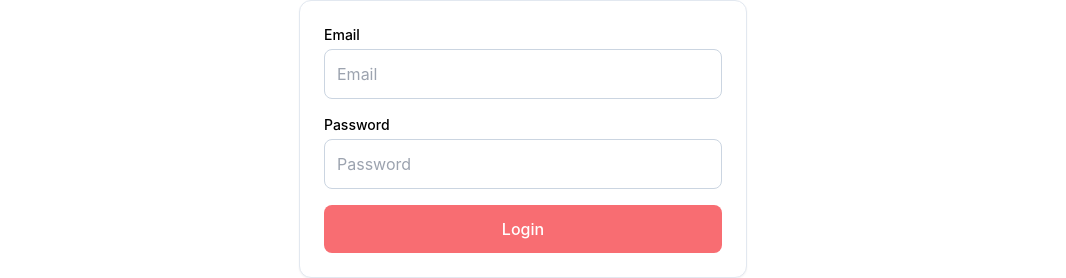
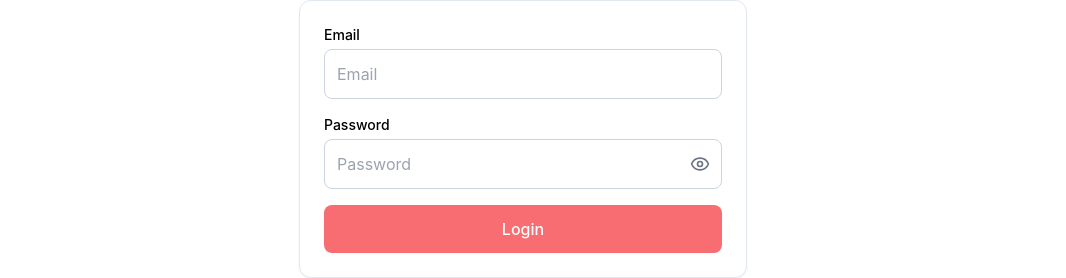
Before and after one commit to malikitanibey-hub/bookstore-mern, a React (Create React App) app in the folder frontend/frontend/: page /login in a window 1280 px wide. Shown: the part 351-629 px from the top of the page, without its empty margins (117-1183 px from the left). Built offline with nearby package versions, Linux system fonts and the light colour scheme; no server answers; a web font is replaced by a local one.

Commit message:
finished website

```diff
--- a/frontend/frontend/src/pages/Login.js
+++ b/frontend/frontend/src/pages/Login.js
@@ -1,36 +1,35 @@
-import React, {useState} from 'react'
-import { useNavigate } from 'react-router-dom'
+import React, { useState } from "react";
+import { useNavigate } from "react-router-dom";
 import { useAuth } from "../auth/AuthContext";
+import { Eye, EyeOff } from "lucide-react";
 
 function Login() {
+  const [form, setForm] = useState({ email: "", password: "" });
+  const [loading, setLoading] = useState(false);
+  const [err, setErr] = useState("");
+  const navigate = useNavigate();
+  const { login } = useAuth();
+  const [showPassword, setShowPassword] = useState(false);
 
-    const [form, setForm] = useState({email: "", password: ""})
-    const [loading, setLoading] = useState(false)
-    const [err, setErr] = useState("")
-    const navigate = useNavigate()
-    const { login } = useAuth();
+  const onSubmit = async (e) => {
+    e.preventDefault();
+    setErr("");
+    setLoading(true);
+    try {
+      const result = await login(form);
+      if (!result.success) throw new Error(result.error || "Login failed");
 
-    const onSubmit = async(e) => {
-        e.preventDefault()
-        setErr("")
-        setLoading(true)
-        try{
-          const result = await login(form)
-          if (!result.success) throw new Error(result.error || "Login failed")
+      const data = result.data;
+      const role = data?.role || data?.user?.role || "user";
+      const redirect = data?.redirect || (role === "admin" ? "/admin" : "/");
 
-          const data = result.data
-          const role = data?.role || data?.user?.role || "user"
-          const redirect = data?.redirect || (role === "admin" ? "/admin" : "/")
-
-            navigate(redirect, {replace:true})
+      navigate(redirect, { replace: true });
+    } catch (error) {
+      setErr(error.message);
+    } finally {
+      setLoading(false);
     }
-        catch(error){
-           setErr(error.message)
-        }
-        finally{
-            setLoading(false)
-        }
-    }
+  };
 
   return (
     <div className="min-h-screen flex items-center justify-center px-4 py-10 pt-32 sm:pt-36 md:pt-40">
@@ -44,9 +43,7 @@ return (
           className="space-y-4 bg-white border border-slate-200 rounded-xl p-5 sm:p-6 shadow-sm"
         >
           <div>
-          <label className="block text-sm font-medium mb-1">
-            Email
-          </label>
+            <label className="block text-sm font-medium mb-1">Email</label>
 
             <input
               className="w-full border border-slate-300 p-3 rounded-lg outline-none focus:ring-2 focus:ring-[#F86D72]"
@@ -61,27 +58,32 @@ return (
           </div>
 
           <div>
-          <label className="block text-sm font-medium mb-1">
-            Password
-          </label>
+            <label className="block text-sm font-medium mb-1">Password</label>
 
+            <div className="relative">
               <input
-            className="w-full border border-slate-300 p-3 rounded-lg outline-none focus:ring-2 focus:ring-[#F86D72]"
+                className="w-full border border-slate-300 p-3 pr-11 rounded-lg outline-none focus:ring-2 focus:ring-[#F86D72]"
                 placeholder="Password"
                 name="password"
-            type="password"
+                type={showPassword ? "text" : "password"}
                 value={form.password}
                 onChange={(e) =>
                   setForm((s) => ({ ...s, password: e.target.value }))
                 }
               />
+
+              <a
+                type="button"
+                onClick={() => setShowPassword((prev) => !prev)}
+                className="absolute right-3 top-1/2 -translate-y-1/2 text-gray-500 hover:text-gray-700 cursor-pointer"
+                aria-label={showPassword ? "Hide password" : "Show password"}
+              >
+                {showPassword ? <EyeOff size={20} /> : <Eye size={20} />}
+              </a>
+            </div>
           </div>
 
-        {err && (
-          <p className="text-red-500 text-sm">
-            {err}
-          </p>
-        )}
+          {err && <p className="text-red-500 text-sm">{err}</p>}
 
           <button
             type="submit"
@@ -96,4 +98,4 @@ return (
   );
 }
 
-export default Login
+export default Login;
--- a/frontend/frontend/src/pages/Signup.js
+++ b/frontend/frontend/src/pages/Signup.js
@@ -1,24 +1,28 @@
 import React, { useState } from "react";
 import { useNavigate } from "react-router-dom";
-
+import { Eye, EyeOff } from "lucide-react";
 
 function Signup() {
   const [form, setForm] = useState({ email: "", password: "", name: "" });
   const [loading, setLoading] = useState(false);
   const [err, setErr] = useState("");
   const navigate = useNavigate();
+  const [showPassword, setShowPassword] = useState(false);
 
   const onSubmit = async (e) => {
     e.preventDefault();
     setErr("");
     setLoading(true);
     try {
-      const res = await fetch(`${process.env.REACT_APP_API_URL}/users/register`, {
+      const res = await fetch(
+        `${process.env.REACT_APP_API_URL}/users/register`,
+        {
           method: "POST",
           headers: { "Content-Type": "application/json" },
           credentials: "include",
           body: JSON.stringify(form),
-      });
+        },
+      );
       const data = await res.json();
       if (!res.ok) throw new Error(data?.message || "Register failed");
 
@@ -46,24 +50,18 @@ return (
           className="space-y-4 bg-white border border-slate-200 rounded-xl p-5 sm:p-6 shadow-sm"
         >
           <div>
-          <label className="block text-sm font-medium mb-1">
-            Name
-          </label>
+            <label className="block text-sm font-medium mb-1">Name</label>
 
             <input
               className="w-full border border-slate-300 p-3 rounded-lg outline-none focus:ring-2 focus:ring-[#F86D72]"
               placeholder="Name"
               value={form.name}
-            onChange={(e) =>
-              setForm((s) => ({ ...s, name: e.target.value }))
-            }
+              onChange={(e) => setForm((s) => ({ ...s, name: e.target.value }))}
             />
           </div>
 
           <div>
-          <label className="block text-sm font-medium mb-1">
-            Email
-          </label>
+            <label className="block text-sm font-medium mb-1">Email</label>
 
             <input
               className="w-full border border-slate-300 p-3 rounded-lg outline-none focus:ring-2 focus:ring-[#F86D72]"
@@ -78,27 +76,32 @@ return (
           </div>
 
           <div>
-          <label className="block text-sm font-medium mb-1">
-            Password
-          </label>
+            <label className="block text-sm font-medium mb-1">Password</label>
 
+            <div className="relative">
               <input
-            className="w-full border border-slate-300 p-3 rounded-lg outline-none focus:ring-2 focus:ring-[#F86D72]"
+                className="w-full border border-slate-300 p-3 pr-11 rounded-lg outline-none focus:ring-2 focus:ring-[#F86D72]"
                 placeholder="Password"
                 name="password"
-            type="password"
+                type={showPassword ? "text" : "password"}
                 value={form.password}
                 onChange={(e) =>
                   setForm((s) => ({ ...s, password: e.target.value }))
                 }
               />
+
+              <a
+                type="button"
+                onClick={() => setShowPassword((prev) => !prev)}
+                className="absolute right-3 top-1/2 -translate-y-1/2 text-gray-500 hover:text-gray-700 cursor-pointer"
+                aria-label={showPassword ? "Hide password" : "Show password"}
+              >
+                {showPassword ? <EyeOff size={20} /> : <Eye size={20} />}
+              </a>
+            </div>
           </div>
 
-        {err && (
-          <p className="text-red-500 text-sm">
-            {err}
-          </p>
-        )}
+          {err && <p className="text-red-500 text-sm">{err}</p>}
 
           <button
             type="submit"
```
Lines whose indentation alone changed are shown as unchanged.
